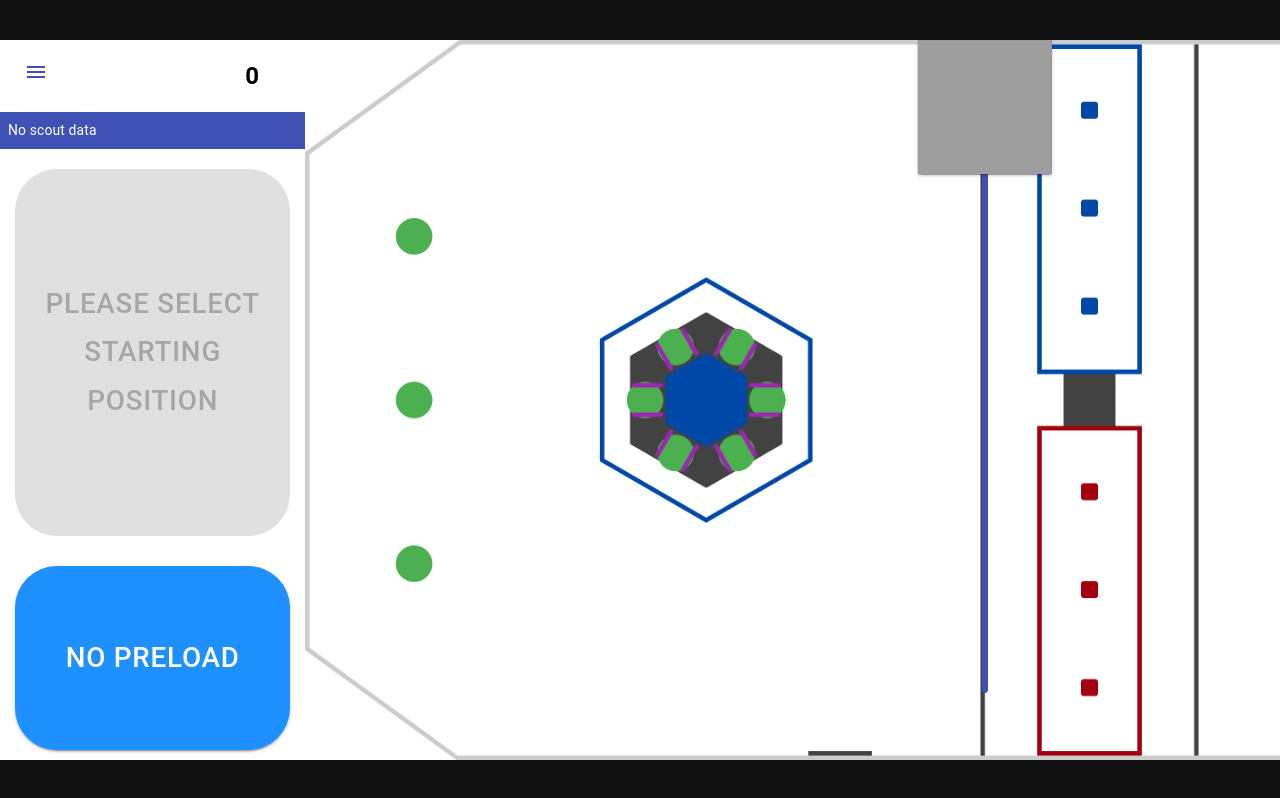
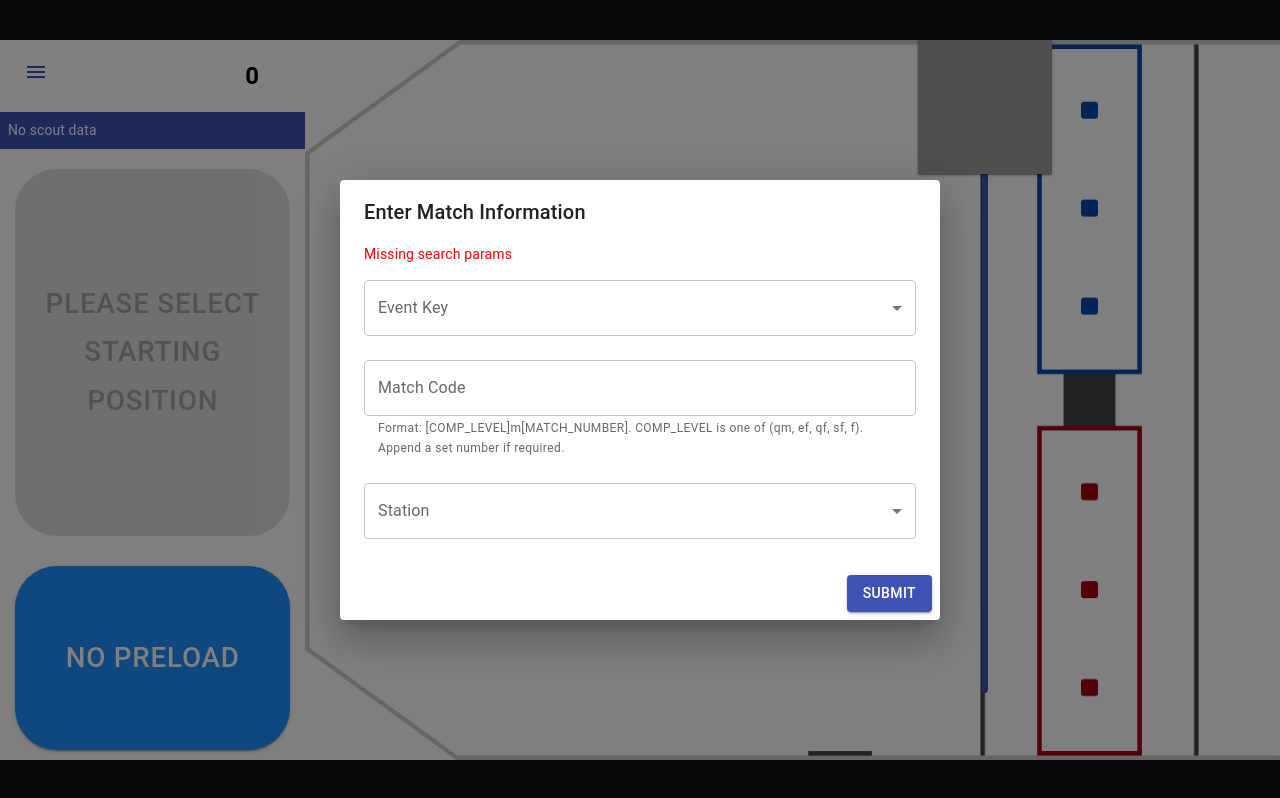
Before and after one commit to team-7558/scouting-2026, a React (Create React App) app in the folder client/: page /scoutMatch in a window 1280 px wide. Built offline with nearby package versions, Linux system fonts and the light colour scheme; grey boxes are pictures that could not be loaded.

Commit message:
Search Params Dialog

```diff
--- /dev/null
+++ b/client/src/pages/ScoutMatch/MissingParamsDialog.js
@@ -0,0 +1,103 @@
+import React, { useState, useEffect } from "react";
+import {
+  Dialog,
+  DialogTitle,
+  DialogContent,
+  DialogActions,
+  FormControl,
+  InputLabel,
+  Select,
+  MenuItem,
+  TextField,
+  Button,
+  Typography,
+} from "@mui/material";
+
+const eventOptions = ["2025week0"]; // example options
+const stationOptions = ["r1", "r2", "r3", "b1", "b2", "b3"];
+
+const MissingParamsDialog = ({
+  open,
+  onSubmit,
+  searchParams,
+  searchParamsError,
+}) => {
+  const initialEventKey = searchParams.get("eventKey") || "";
+  const initialMatchCode = searchParams.get("matchCode") || "";
+  const initialStation = searchParams.get("station") || "";
+
+  const [eventKey, setEventKey] = useState(initialEventKey);
+  const [matchCode, setMatchCode] = useState(initialMatchCode);
+  const [station, setStation] = useState(initialStation);
+
+  // Update local state when searchParams change.
+  useEffect(() => {
+    setEventKey(initialEventKey);
+    setMatchCode(initialMatchCode);
+    setStation(initialStation);
+  }, [initialEventKey, initialMatchCode, initialStation]);
+
+  const handleSubmit = () => {
+    if (eventKey && matchCode && station) {
+      onSubmit({ eventKey, matchCode, station });
+    }
+  };
+
+  return (
+    <Dialog open={open}>
+      <DialogTitle>Enter Match Information</DialogTitle>
+      <DialogContent>
+        {searchParamsError && (
+          <Typography variant="body2" color="error">
+            {searchParamsError}
+          </Typography>
+        )}
+        <FormControl fullWidth margin="normal">
+          <InputLabel id="event-key-label">Event Key</InputLabel>
+          <Select
+            labelId="event-key-label"
+            value={eventKey}
+            onChange={(e) => setEventKey(e.target.value)}
+            label="Event Key"
+          >
+            {eventOptions.map((option) => (
+              <MenuItem key={option} value={option}>
+                {option}
+              </MenuItem>
+            ))}
+          </Select>
+        </FormControl>
+        <TextField
+          label="Match Code"
+          value={matchCode}
+          onChange={(e) => setMatchCode(e.target.value)}
+          fullWidth
+          margin="normal"
+          helperText="Format: [COMP_LEVEL]m[MATCH_NUMBER]. COMP_LEVEL is one of (qm, ef, qf, sf, f). Append a set number if required."
+        />
+        <FormControl fullWidth margin="normal">
+          <InputLabel id="station-label">Station</InputLabel>
+          <Select
+            labelId="station-label"
+            value={station}
+            onChange={(e) => setStation(e.target.value)}
+            label="Station"
+          >
+            {stationOptions.map((option) => (
+              <MenuItem key={option} value={option}>
+                {option.toUpperCase()}
+              </MenuItem>
+            ))}
+          </Select>
+        </FormControl>
+      </DialogContent>
+      <DialogActions>
+        <Button onClick={handleSubmit} variant="contained" color="primary">
+          Submit
+        </Button>
+      </DialogActions>
+    </Dialog>
+  );
+};
+
+export default MissingParamsDialog;
--- a/client/src/pages/ScoutMatch/ScoutMatch.js
+++ b/client/src/pages/ScoutMatch/ScoutMatch.js
@@ -35,6 +35,7 @@ import {
 import { SCOUTING_CONFIG } from "./ScoutingConfig.js";
 import { getScoutMatch } from "../../requests/ApiRequests.js";
 import { ImageIcon } from "./CustomFieldComponents.js";
+import MissingParamsDialog from "./MissingParamsDialog.js";
 
 const { B1, R1, R2, R3 } = DRIVER_STATIONS;
 const { SCORING_TABLE_NEAR, SCORING_TABLE_FAR } = PERSPECTIVE;
@@ -53,7 +54,26 @@ const MatchContext = createContext();
 // Scout Match Component
 const ScoutMatch = () => {
   const context = useContext(MatchContext);
-  const [searchParams] = useSearchParams();
+  const [searchParams, setSearchParams] = useSearchParams();
+  const [searchParamsError, setSearchParamsError] = useState(null);
+
+  // Open the dialog if any of the required params are missing
+  useEffect(() => {
+    if (
+      !searchParams.get("eventKey") ||
+      !searchParams.get("matchCode") ||
+      !searchParams.get("station")
+    ) {
+      setSearchParamsError("Missing search params");
+    } else {
+      fetchScoutMatchData();
+    }
+  }, [searchParams]);
+
+  const handleMissingParamsSubmit = ({ eventKey, matchCode, station }) => {
+    // Update the query parameters
+    setSearchParams({ eventKey, matchCode, station });
+  };
 
   const eventKey = searchParams.get("eventKey");
   const matchCode = searchParams.get("matchCode");
@@ -158,9 +178,14 @@ const ScoutMatch = () => {
         matchCode,
       });
       setScoutData(response.data);
+      searchParamsError(null);
       console.log("Fetched scout match data:", response.data);
     } catch (err) {
-      console.error("Error fetching scout match data:", err);
+      setSearchParamsError(err.response?.data?.message);
+      console.error(
+        "Error fetching scout match data:",
+        err.response?.data?.message
+      );
     }
   };
 
@@ -1378,6 +1403,12 @@ const ScoutMatch = () => {
           }}
         >
           {/* <FullscreenDialog /> */}
+          <MissingParamsDialog
+            open={searchParamsError != null}
+            searchParams={searchParams}
+            searchParamsError={searchParamsError}
+            onSubmit={handleMissingParamsSubmit}
+          />
           <Box
             ref={scaledBoxRef}
             sx={{
```
